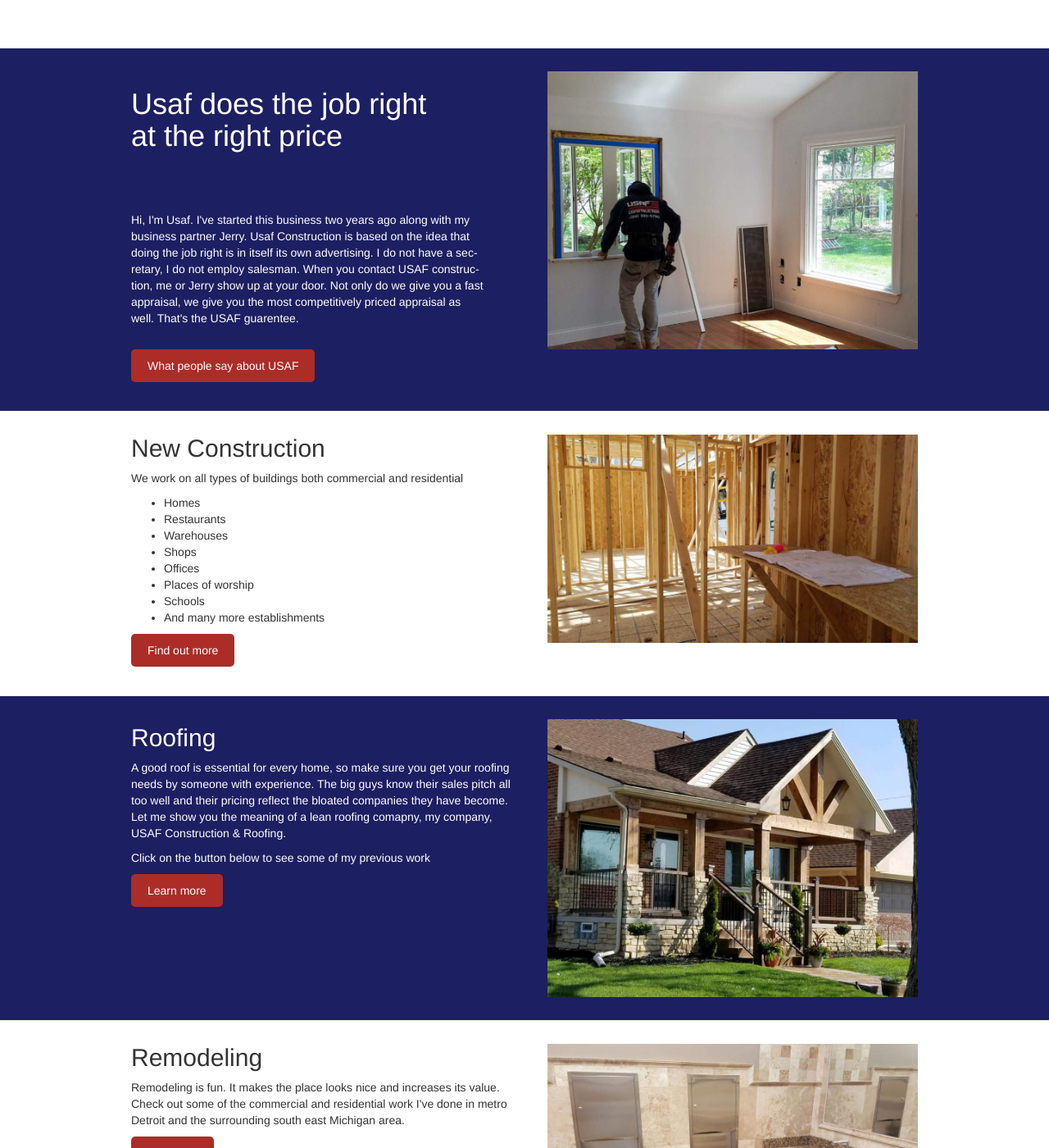
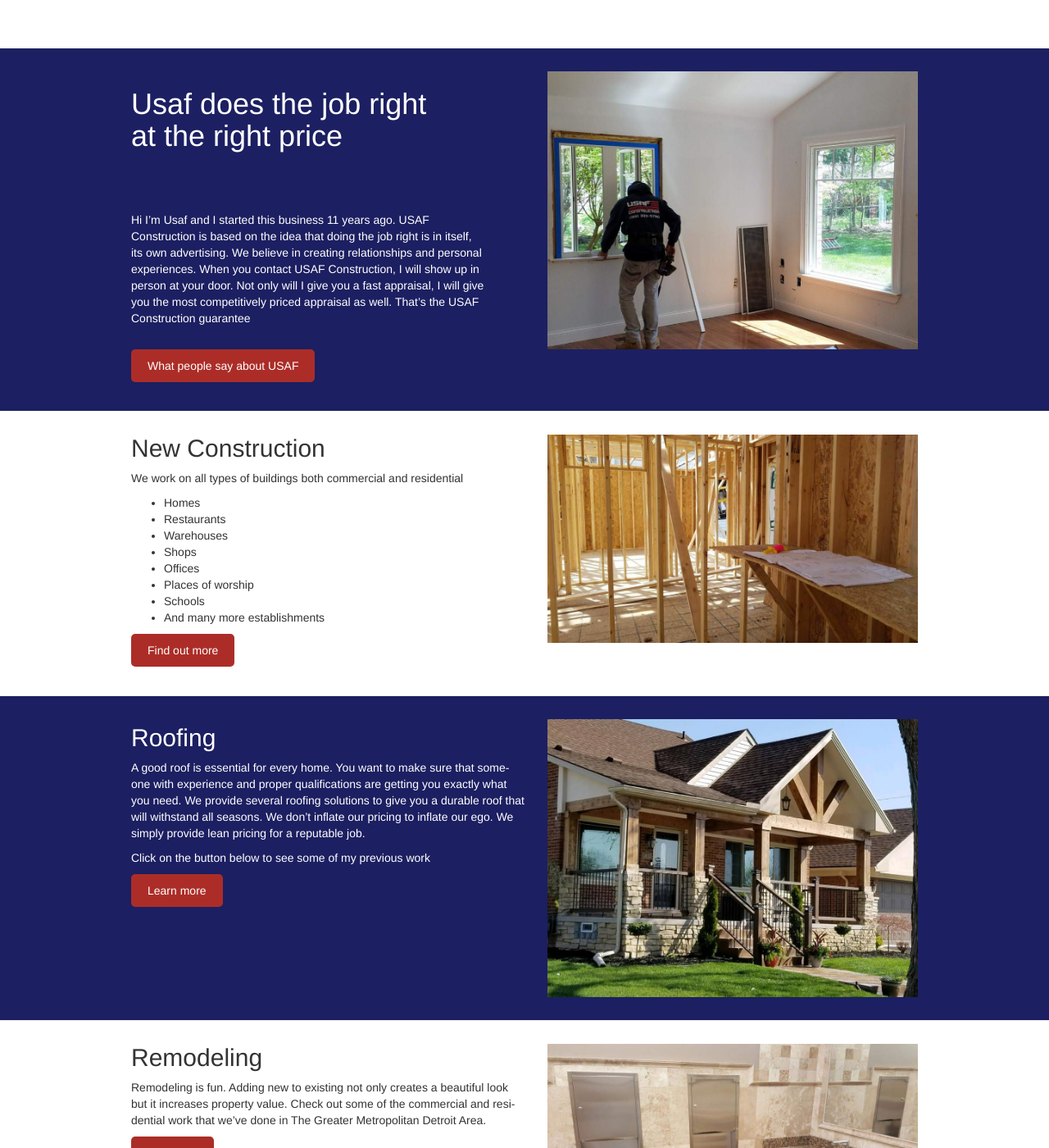
Before and after one commit to vhsconnect/vhsconnect.github.io, a Jekyll site: the page built from index.html, in a window 1280 px wide and 1400 px high, scrolled down 667 px. Shown: the whole window at 82% size. Built offline with Jekyll 4.4.1, drawn with Linux system fonts in a browser that asks for light colours; some web fonts are replaced.

Commit message:
more content updates

```diff
--- a/index.html
+++ b/index.html
@@ -23,13 +23,13 @@
       Usaf does the job right <br />at the right price
     </h1>
     <p class="bottomBed grid one-half">
-      Hi, I'm Usaf. I've started this business two years ago along with my
-      business partner Jerry. Usaf Construction is based on the idea that doing
-      the job right is in itself its own advertising. I do not have a secretary,
-      I do not employ salesman. When you contact USAF construction, me or Jerry
-      show up at your door. Not only do we give you a fast appraisal, we give
-      you the most competitively priced appraisal as well. That's the USAF
-      guarentee.
+      Hi I’m Usaf and I started this business 11 years ago. USAF Construction is
+      based on the idea that doing the job right is in itself, its own
+      advertising. We believe in creating relationships and personal
+      experiences. When you contact USAF Construction, I will show up in person
+      at your door. Not only will I give you a fast appraisal, I will give you
+      the most competitively priced appraisal as well. That’s the USAF
+      Construction guarantee
     </p>
 
     <a class="button cta" href="https://goo.gl/maps/5m3p3hAwiKQgpuzt6"
@@ -78,11 +78,11 @@
       <a href="{{ '/roofing/' | relative_url }}">Roofing</a>
     </h2>
     <p>
-      A good roof is essential for every home, so make sure you get your roofing
-      needs by someone with experience. The big guys know their sales pitch all
-      too well and their pricing reflect the bloated companies they have become.
-      Let me show you the meaning of a lean roofing comapny, my company, {{
-      site.title }}.
+      A good roof is essential for every home. You want to make sure that
+      someone with experience and proper qualifications are getting you exactly
+      what you need. We provide several roofing solutions to give you a durable
+      roof that will withstand all seasons. We don’t inflate our pricing to
+      inflate our ego. We simply provide lean pricing for a reputable job.
     </p>
     <p>Click on the button below to see some of my previous work</p>
     <a class="button cta" href="{{ '/roofing/' | relative_url }}">Learn more</a>
@@ -101,9 +101,9 @@
       <a href="{{ '/remodeling/' | relative_url }}">Remodeling</a>
     </h2>
     <p>
-      Remodeling is fun. It makes the place looks nice and increases its value.
-      Check out some of the commercial and residential work I've done in metro
-      Detroit and the surrounding south east Michigan area.
+      Remodeling is fun. Adding new to existing not only creates a beautiful
+      look but it increases property value. Check out some of the commercial and
+      residential work that we’ve done in The Greater Metropolitan Detroit Area.
     </p>
     <a class="button cta" href="{{ '/remodeling/' | relative_url }}"
       >See more</a
```
